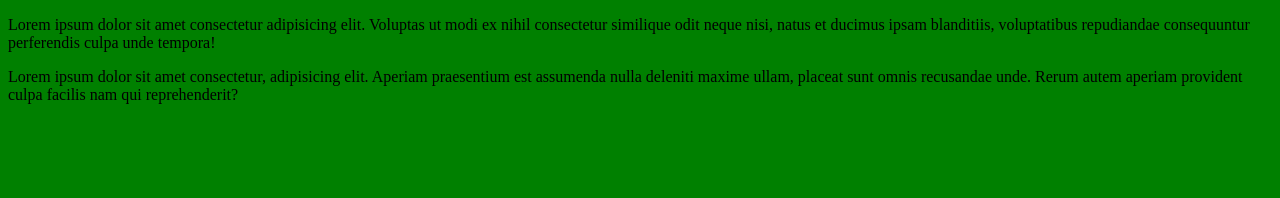
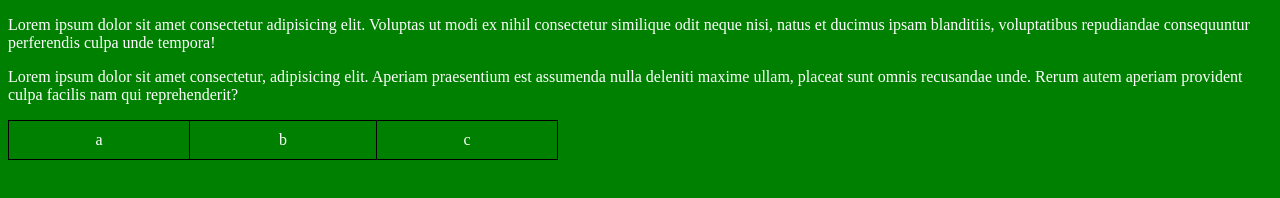
Before and after one commit to GuisoBiso67/teste-colabora-o, a plain HTML site: page index.html in a window 1280 px wide. Drawn offline with Linux system fonts and the light colour scheme.

Commit message:
commit 3 gui

```diff
--- a/index.html
+++ b/index.html
@@ -10,5 +10,13 @@
 <body>
     <p>Lorem ipsum dolor sit amet consectetur adipisicing elit. Voluptas ut modi ex nihil consectetur similique odit neque nisi, natus et ducimus ipsam blanditiis, voluptatibus repudiandae consequuntur perferendis culpa unde tempora!</p>
     <p>Lorem ipsum dolor sit amet consectetur, adipisicing elit. Aperiam praesentium est assumenda nulla deleniti maxime ullam, placeat sunt omnis recusandae unde. Rerum autem aperiam provident culpa facilis nam qui reprehenderit?</p>
+
+    <table>
+        <tr>
+            <td>a</td>
+            <td>b</td>
+            <td>c</td>
+        </tr>
+    </table>
 </body>
 </html>
--- a/style.css
+++ b/style.css
@@ -1,3 +1,15 @@
 body{
     background-color: green;
+    color: white;
 }
+
+table{
+    border-collapse: collapse;
+    width: 550px;
+}
+
+td, th{
+    border: 1px solid black;
+    padding: 10px;
+    text-align: center;
+}
```
